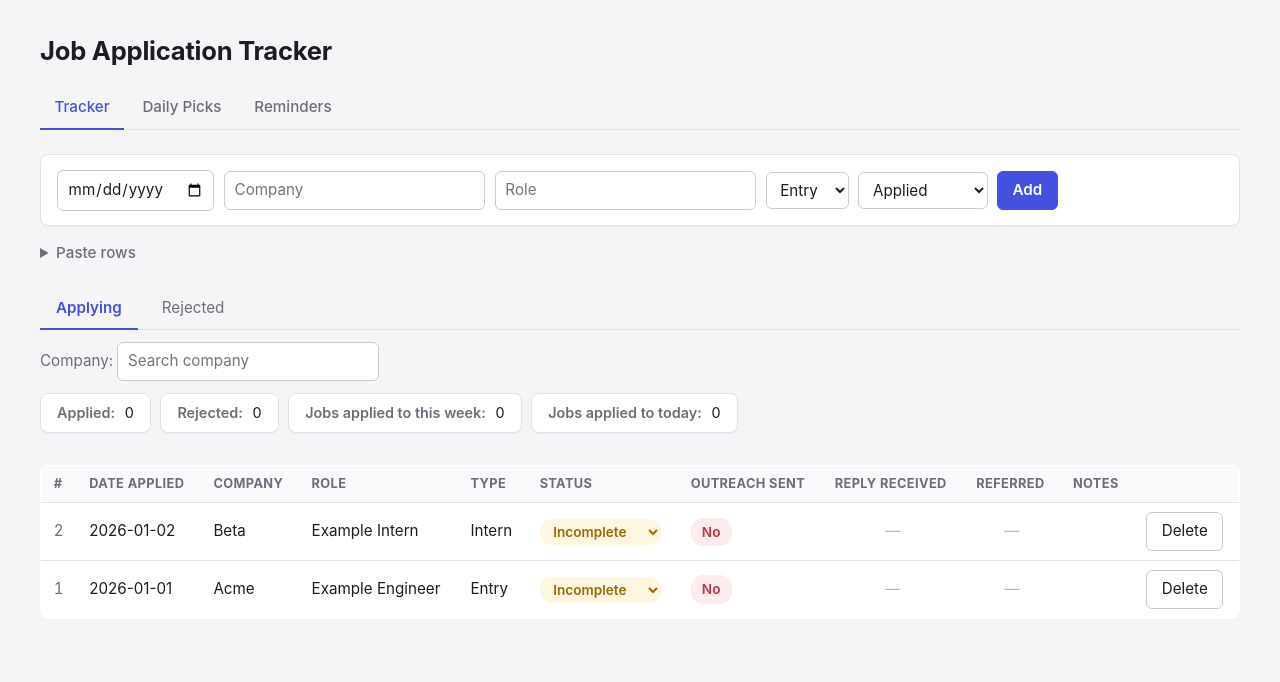
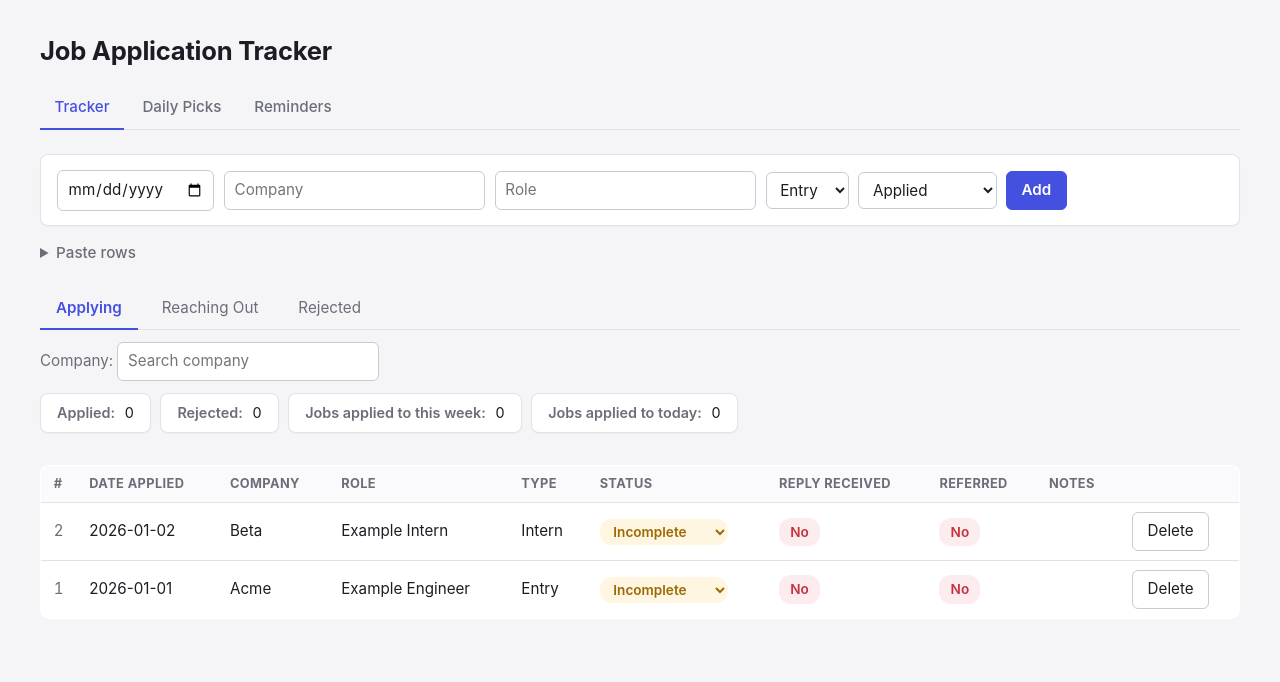
Before and after one commit to allenthebosscoder/Inedia, a Flask app: page / in a window 1280 px wide. Shown: the top 682 px of the page. Run offline with Flask 3, Linux system fonts and the light colour scheme; data comes from the database, SQL or seed files in the repository.

Commit message:
feat: add Reaching Out tab UI with apply-by highlight and always-on toggles
Third tab (Applying / Reaching Out / Rejected) filtered the same way the
existing Rejected tab is. Reply Received and Referred toggles are no
longer gated behind outreach_sent -- every row shows a real Yes/No pill.
Reaching Out rows show an Apply By date (5 days from the most recent
logged contact, never moved backward) and a contact log with an inline
add-contact form; rows past their apply-by date highlight yellow. Leaving
Reaching Out for Applied via the status dropdown stamps date_applied to
today in the same PATCH.

Manually verified against all 7 Review Focus scenarios via an isolated
local server (port 8091, worktree-local tracker.db, no impact on any
production data): empty-state rendering, apply-by-date advancing on a
logged contact, the overdue highlight, Reaching-Out-to-Rejected leaving
date_applied untouched, Reaching-Out-to-Applied stamping today, always-on
toggles, and old-format paste rows not crashing a co-located valid row.

Co-Authored-By: Claude Sonnet 5 <noreply@anthropic.com>

```diff
--- a/tracker/static/app.js
+++ b/tracker/static/app.js
@@ -1,10 +1,12 @@
-const STATUSES = ["Applied", "Interviewing", "Accepted", "Rejected", "Incomplete"];
+const STATUSES = ["Applied", "Interviewing", "Accepted", "Rejected", "Incomplete", "Reaching Out"];
+const TODAY = new Date().toLocaleDateString("en-CA");
 
 async function fetchApplications() {
     const tab = window.currentTab || "applying";
     const company = document.getElementById("filter-company").value;
     const params = new URLSearchParams();
     if (tab === "rejected") params.set("status", "Rejected");
+    if (tab === "reaching-out") params.set("status", "Reaching Out");
     if (company) params.set("company", company);
     if (window.currentSort) {
         params.set("sort", window.currentSort.field);
@@ -13,7 +15,7 @@ async function fetchApplications() {
     const resp = await fetch(`/api/applications?${params.toString()}`);
     let rows = await resp.json();
     if (tab === "applying") {
-        rows = rows.filter((row) => row.status !== "Rejected");
+        rows = rows.filter((row) => row.status !== "Rejected" && row.status !== "Reaching Out");
     }
     renderRows(rows);
     fetchStats();
@@ -37,6 +39,9 @@ function renderRows(rows) {
     body.innerHTML = "";
     for (const row of rows) {
         const tr = document.createElement("tr");
+        if (row.apply_by_date && row.apply_by_date < TODAY) {
+            tr.classList.add("row-overdue");
+        }
 
         tr.appendChild(makeCell(row.id));
         tr.appendChild(makeCell(row.date_applied));
@@ -44,9 +49,10 @@ function renderRows(rows) {
         tr.appendChild(makeCell(row.role));
         tr.appendChild(makeCell(row.type));
         tr.appendChild(makeStatusCell(row));
-        tr.appendChild(makeToggleCell(row, "outreach_sent"));
-        tr.appendChild(makeToggleCell(row, "reply_received", "outreach_sent"));
-        tr.appendChild(makeToggleCell(row, "referred", "outreach_sent"));
+        tr.appendChild(makeApplyByCell(row));
+        tr.appendChild(makeContactsCell(row));
+        tr.appendChild(makeToggleCell(row, "reply_received"));
+        tr.appendChild(makeToggleCell(row, "referred"));
         tr.appendChild(makeEditableCell(row, "notes"));
         tr.appendChild(makeDeleteCell(row));
 
@@ -60,10 +66,14 @@ function makeCell(text) {
     return td;
 }
 
+function statusClassSuffix(status) {
+    return status.replace(/\s+/g, "-");
+}
+
 function makeStatusCell(row) {
     const td = document.createElement("td");
     const select = document.createElement("select");
-    select.className = `status-select status-${row.status}`;
+    select.className = `status-select status-${statusClassSuffix(row.status)}`;
     for (const status of STATUSES) {
         const option = document.createElement("option");
         option.value = status;
@@ -72,22 +82,22 @@ function makeStatusCell(row) {
         select.appendChild(option);
     }
     select.addEventListener("change", async () => {
-        const ok = await updateApplication(row.id, { status: select.value });
+        const fields = { status: select.value };
+        if (row.status === "Reaching Out" && select.value === "Applied") {
+            fields.date_applied = TODAY;
+        }
+        const ok = await updateApplication(row.id, fields);
         if (ok) {
-            select.className = `status-select status-${select.value}`;
+            select.className = `status-select status-${statusClassSuffix(select.value)}`;
+            row.status = select.value;
         }
     });
     td.appendChild(select);
     return td;
 }
 
-function makeToggleCell(row, field, gateField) {
+function makeToggleCell(row, field) {
     const td = document.createElement("td");
-    if (gateField && !row[gateField]) {
-        td.className = "toggle-dash";
-        td.textContent = "—";
-        return td;
-    }
     const button = document.createElement("button");
     const value = !!row[field];
     button.className = `toggle-pill ${value ? "toggle-yes" : "toggle-no"}`;
@@ -97,6 +107,49 @@ function makeToggleCell(row, field, gateField) {
         fetchApplications();
     });
     td.appendChild(button);
+    return td;
+}
+
+function makeApplyByCell(row) {
+    const td = document.createElement("td");
+    td.className = "reaching-out-col";
+    td.textContent = row.apply_by_date || "";
+    return td;
+}
+
+function makeContactsCell(row) {
+    const td = document.createElement("td");
+    td.className = "reaching-out-col contacts-cell";
+
+    const contacts = row.outreach_contacts ? JSON.parse(row.outreach_contacts) : [];
+    const list = document.createElement("ul");
+    list.className = "contacts-list";
+    for (const contact of contacts) {
+        const li = document.createElement("li");
+        li.textContent = `${contact.name} — ${contact.date_sent}`;
+        list.appendChild(li);
+    }
+    td.appendChild(list);
+
+    const nameInput = document.createElement("input");
+    nameInput.type = "text";
+    nameInput.placeholder = "Contact name";
+    nameInput.className = "contact-name-input";
+    td.appendChild(nameInput);
+
+    const logBtn = document.createElement("button");
+    logBtn.textContent = "Log Contact";
+    logBtn.addEventListener("click", async () => {
+        if (!nameInput.value.trim()) return;
+        await fetch(`/api/applications/${row.id}/outreach-contact`, {
+            method: "POST",
+            headers: { "Content-Type": "application/json" },
+            body: JSON.stringify({ name: nameInput.value.trim() }),
+        });
+        fetchApplications();
+    });
+    td.appendChild(logBtn);
+
     return td;
 }
 
@@ -187,6 +240,8 @@ document.querySelectorAll(".tab-button").forEach((button) => {
         document.querySelectorAll(".tab-button").forEach((b) => b.classList.remove("active"));
         button.classList.add("active");
         window.currentTab = button.dataset.tab;
+        document.getElementById("applications-table")
+            .classList.toggle("tab-reaching-out", window.currentTab === "reaching-out");
         fetchApplications();
     });
 });
--- a/tracker/static/style.css
+++ b/tracker/static/style.css
@@ -22,6 +22,8 @@
     --status-rejected-text: #c3323f;
     --status-incomplete-bg: #fff6e2;
     --status-incomplete-text: #9c6a05;
+    --status-reaching-out-bg: #eef2ff;
+    --status-reaching-out-text: #4451e0;
 }
 
 * { box-sizing: border-box; }
@@ -206,6 +208,7 @@ select.status-select {
 .status-Accepted { background-color: var(--status-accepted-bg); color: var(--status-accepted-text); }
 .status-Rejected { background-color: var(--status-rejected-bg); color: var(--status-rejected-text); }
 .status-Incomplete { background-color: var(--status-incomplete-bg); color: var(--status-incomplete-text); }
+.status-Reaching-Out { background-color: var(--status-reaching-out-bg); color: var(--status-reaching-out-text); }
 
 .toggle-pill {
     border: none;
@@ -222,6 +225,22 @@ select.status-select {
 .toggle-dash {
     color: #b5b7c0;
     text-align: center;
+}
+
+.reaching-out-col { display: none; }
+table.tab-reaching-out .reaching-out-col { display: table-cell; }
+
+.row-overdue { background-color: #fff7d6; }
+
+.contacts-list {
+    margin: 0 0 0.35rem 0;
+    padding-left: 1.1rem;
+    font-size: 0.85rem;
+}
+
+.contact-name-input {
+    width: 8rem;
+    margin-right: 0.35rem;
 }
 
 /* ---- applying/rejected tabs (within the tracker page) ---- */
--- a/tracker/templates/index.html
+++ b/tracker/templates/index.html
@@ -28,6 +28,7 @@
             <option value="Accepted">Accepted</option>
             <option value="Rejected">Rejected</option>
             <option value="Incomplete">Incomplete</option>
+            <option value="Reaching Out">Reaching Out</option>
         </select>
         <button type="submit">Add</button>
     </form>
@@ -35,13 +36,14 @@
     <details>
         <summary>Paste rows</summary>
         <textarea id="paste-textarea" rows="6" cols="80"
-            placeholder="Paste tab-separated rows: date&#9;company&#9;role&#9;type&#9;status&#9;referred&#9;outreach_sent&#9;reply_received&#9;notes"></textarea>
+            placeholder="Paste tab-separated rows: date&#9;company&#9;role&#9;type&#9;status&#9;referred&#9;reply_received&#9;notes"></textarea>
         <button id="paste-submit" type="button">Import pasted rows</button>
         <span id="paste-result"></span>
     </details>
 
     <div class="tabs">
         <button type="button" class="tab-button active" data-tab="applying">Applying</button>
+        <button type="button" class="tab-button" data-tab="reaching-out">Reaching Out</button>
         <button type="button" class="tab-button" data-tab="rejected">Rejected</button>
     </div>
 
@@ -80,7 +82,8 @@
                 <th data-sort="role">Role</th>
                 <th data-sort="type">Type</th>
                 <th data-sort="status">Status</th>
-                <th data-sort="outreach_sent">Outreach Sent</th>
+                <th class="reaching-out-col" data-sort="apply_by_date">Apply By</th>
+                <th class="reaching-out-col">Contacts</th>
                 <th data-sort="reply_received">Reply Received</th>
                 <th data-sort="referred">Referred</th>
                 <th>Notes</th>
```
